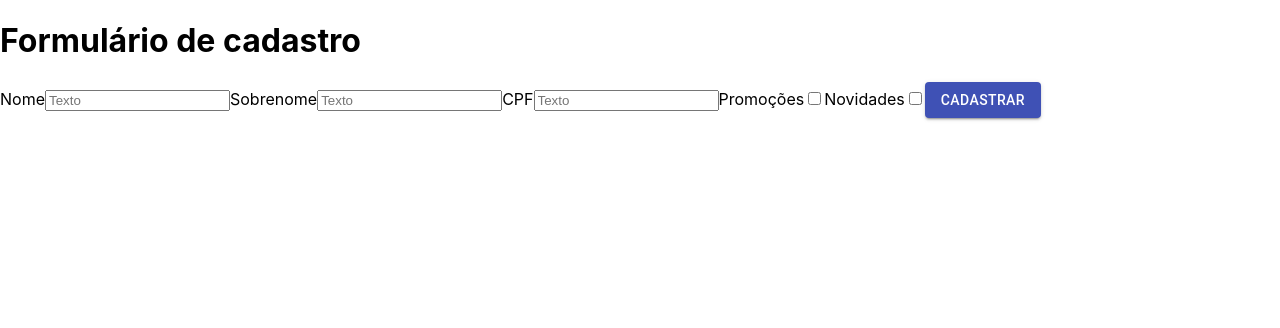
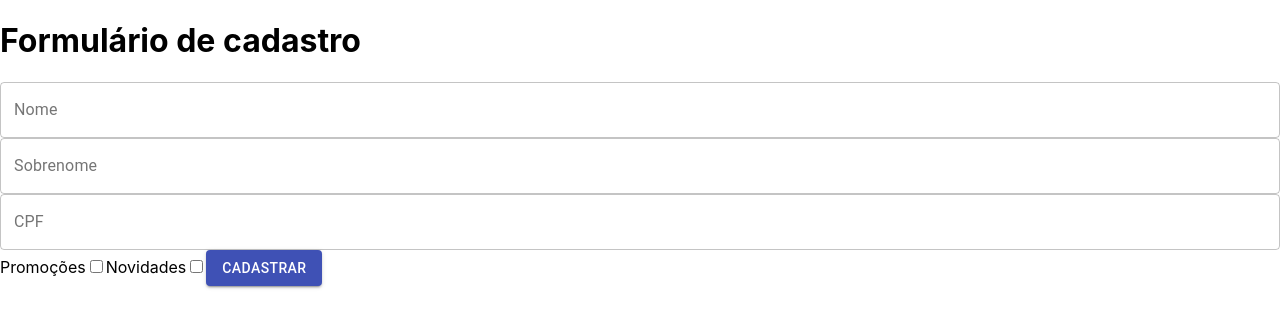
Before and after one commit to matheustakasaki/function-components, a React (Create React App) app: page / in a window 1280 px wide. Shown: the top 328 px of the page. Built offline with nearby package versions, Linux system fonts and the light colour scheme.

Commit message:
Padronizando os campos de texto

```diff
--- a/src/components/FormularioCadastro/FormularioCadastro.jsx
+++ b/src/components/FormularioCadastro/FormularioCadastro.jsx
@@ -1,19 +1,18 @@
 import React from 'react'
 import Button from '@material-ui/core/Button'
+import TextField from '@material-ui/core/TextField'
 // Quando criamos uma função,
 function FormularioCadastro() {
 
     //  O retorno dela precisa ser a árvore de renderização
-    return(
+    return (
         <form action="">
-            <label htmlFor="">Nome</label>
-            <input type="text" placeholder="Texto"/>
 
-            <label htmlFor="">Sobrenome</label>
-            <input type="text" placeholder="Texto"/>
+            <TextField id="nome" label="Nome" variant="outlined" fullWidth/>
 
-            <label htmlFor="">CPF</label>
-            <input type="text" placeholder="Texto"/>
+            <TextField id="sobrenome" label="Sobrenome" variant="outlined" fullWidth/>
+
+            <TextField id="cpf" label="CPF" variant="outlined" fullWidth/>
 
             <label htmlFor="">Promoções</label>
             <input type="checkbox" />
```
